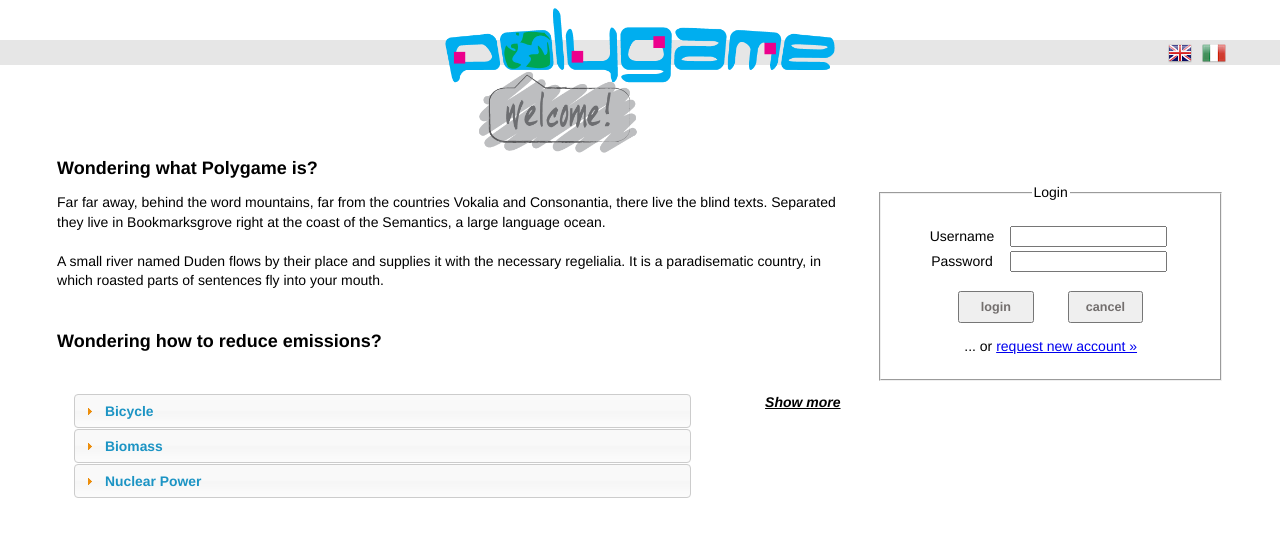
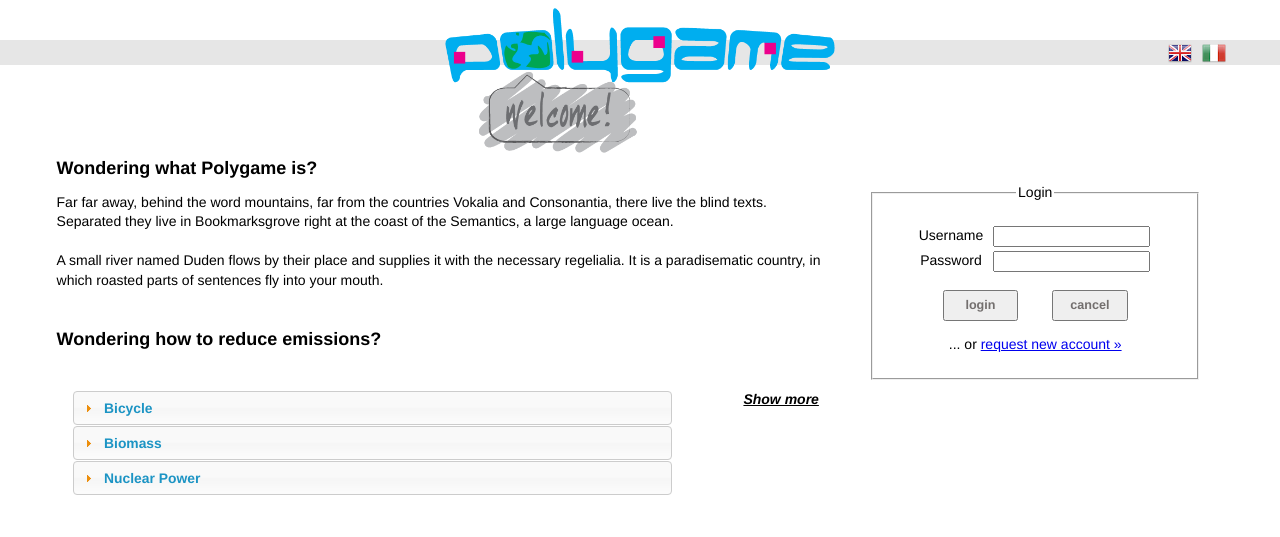
Before and after one commit to mariosangiorgio/polygame, a PHP site: page / in a window 1280 px wide. Shown: the top 537 px of the page. Run offline with PHP 8.4, Linux system fonts and the light colour scheme; data comes from the database, SQL or seed files in the repository.

Commit message:
Set columnRight width

```diff
--- a/src/css/main.css
+++ b/src/css/main.css
@@ -3,10 +3,11 @@
 	font-family: Helvetica;
 }
 body {
+	margin-left: 2%;
+	margin-right: 2%;
 	font-size:14px;
 	line-height:1.4em;
-	margin-left: 2%;
-	margin-right: 2%;
+	text-align: justify;
 }
 h1 {
 	font-size: 18px;
@@ -26,7 +27,7 @@ img {
 }
 #columnLeft {
 	float: left;
-	width: 67%;
+	width: 65%;
 	height: 100%;
 	padding-right: 15px;
 	padding-left: 15px;
@@ -34,8 +35,9 @@ img {
 	background: #fff;
 }
 #columnRight {
-/* 	float:left; */
+ 	float:left;
 /* 	padding: 50px 2% 0; */
+	width: 27%;
 	margin-right: 15px;
 	margin-left: 15px;
 	padding-top: 40px;
```
